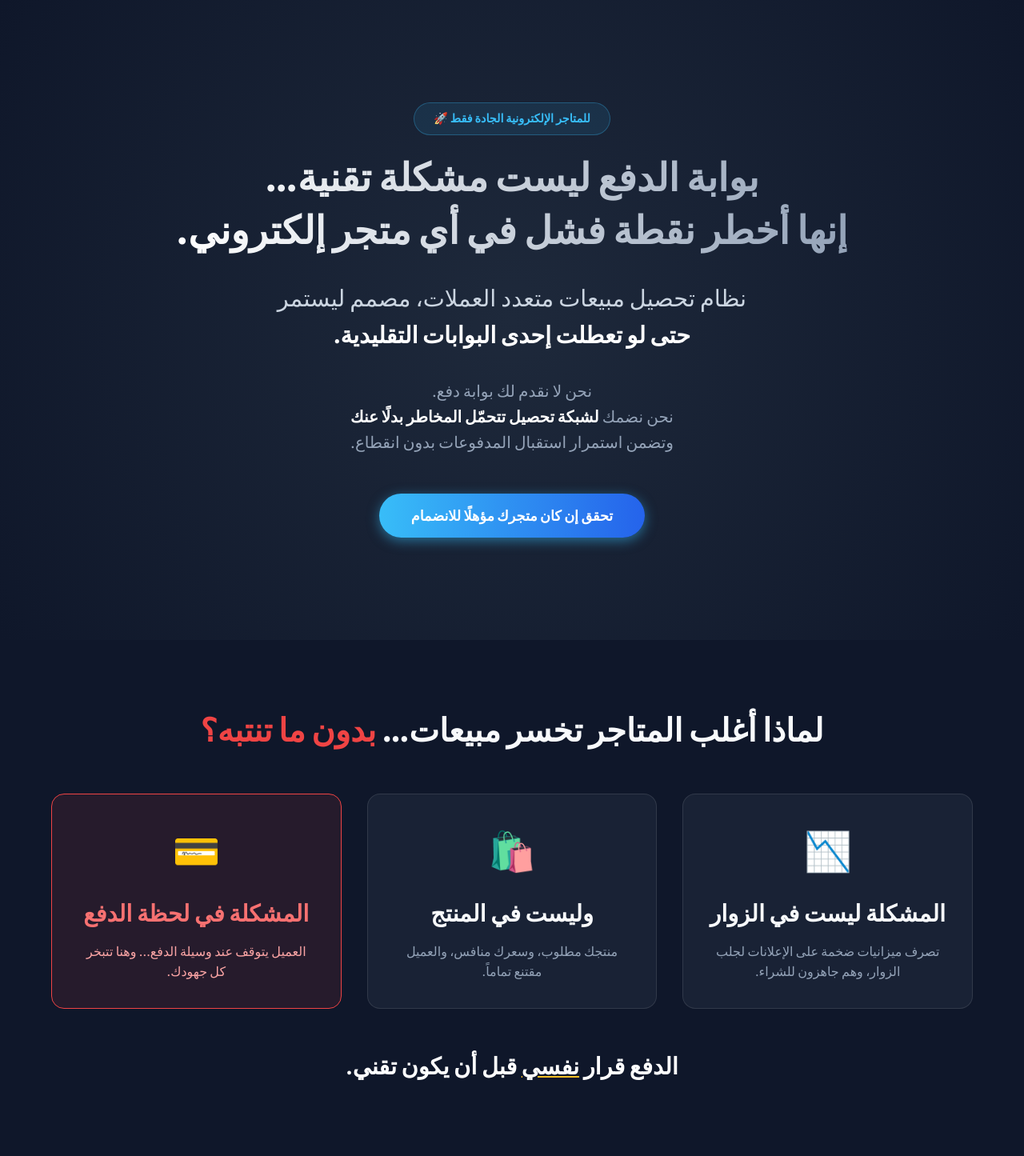
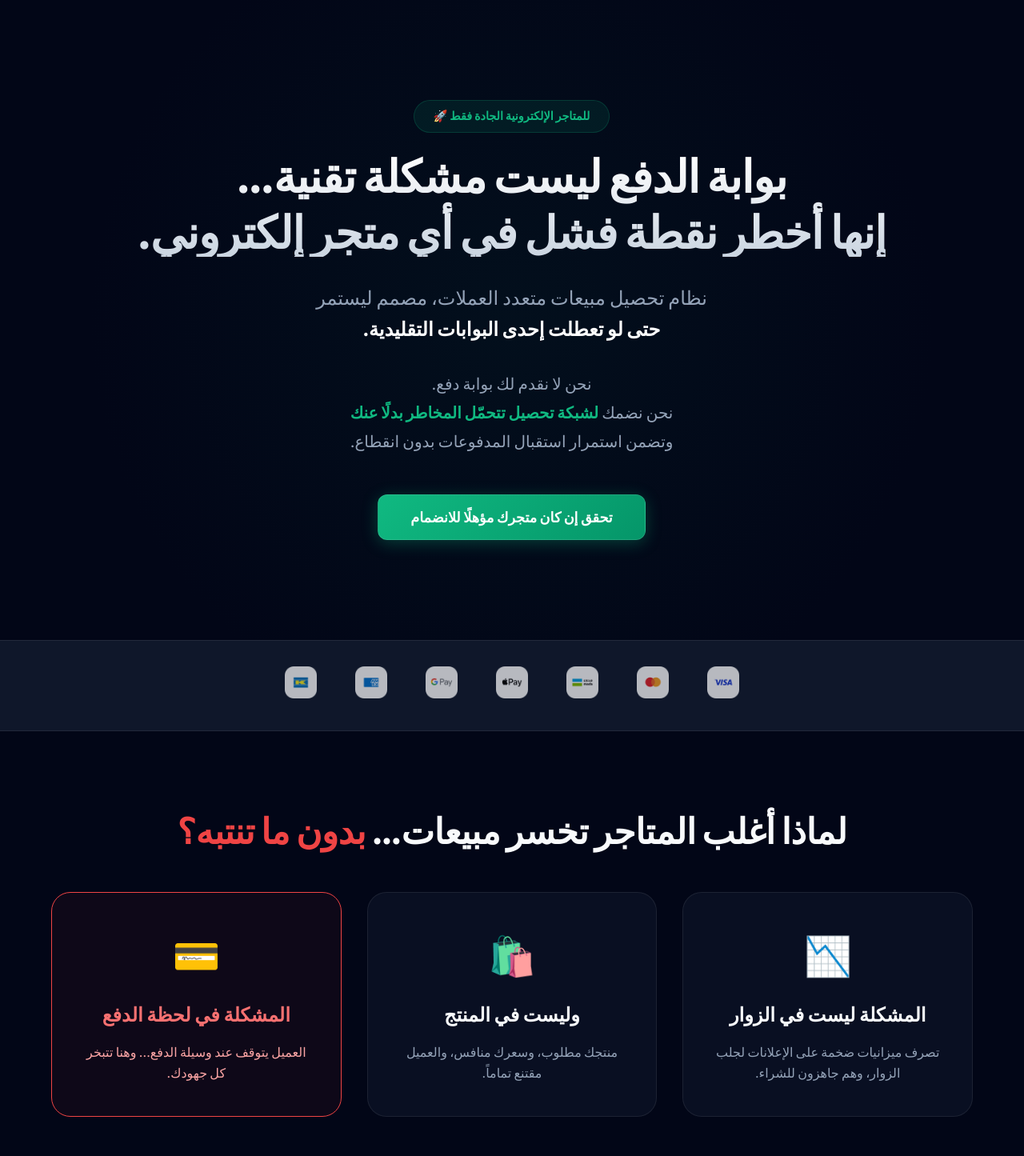
Before and after one commit to mREDAra/egate-landingpage, a React (Vite) app: page / in a window 1280 px wide. Shown: the top 1445 px of the page at 80% size. Built offline with nearby package versions, Linux system fonts and the light colour scheme.

Commit message:
feat: Green Version Design Applied - Full Transformation

```diff
--- a/App.tsx
+++ b/App.tsx
@@ -1,5 +1,6 @@
 import React, { useEffect } from 'react';
 import HeroSection from './components/HeroSection';
+import PaymentLogos from './components/PaymentLogos';
 import ProblemSection from './components/ProblemSection';
 import RisksSection from './components/RisksSection';
 import SolutionNetworkSection from './components/SolutionNetworkSection';
@@ -20,6 +21,7 @@ const App: React.FC = () => {
     return (
         <div className="App">
             <HeroSection />
+            <PaymentLogos />
             <ProblemSection />
             <RisksSection />
             <SolutionNetworkSection />
@@ -32,9 +34,9 @@ const App: React.FC = () => {
             <footer style={{
                 padding: '2rem',
                 textAlign: 'center',
-                background: '#0f172a',
-                borderTop: '1px solid #1e293b',
-                color: '#64748b'
+                background: 'var(--bg-primary)',
+                borderTop: '1px solid var(--card-border)',
+                color: 'var(--text-secondary)'
             }}>
                 <p>© {new Date().getFullYear()} E-GATE GROUP. All rights reserved.</p>
             </footer>
--- a/components/HeroSection.tsx
+++ b/components/HeroSection.tsx
@@ -7,7 +7,7 @@ const HeroSection: React.FC = () => {
             minHeight: '100vh',
             display: 'flex',
             alignItems: 'center',
-            background: 'radial-gradient(circle at center, #1e293b 0%, #0f172a 100%)',
+            background: 'radial-gradient(circle at center, rgba(16, 185, 129, 0.05) 0%, var(--bg-primary) 70%)',
             textAlign: 'center'
         }}>
             <div className="container">
@@ -17,12 +17,13 @@ const HeroSection: React.FC = () => {
                             display: 'inline-block',
                             padding: '0.5rem 1.5rem',
                             borderRadius: '50px',
-                            background: 'rgba(56, 189, 248, 0.1)',
-                            border: '1px solid rgba(56, 189, 248, 0.3)',
-                            color: '#38bdf8',
+                            background: 'rgba(16, 185, 129, 0.1)',
+                            border: '1px solid rgba(16, 185, 129, 0.2)',
+                            color: 'var(--accent)',
                             fontSize: '0.9rem',
                             fontWeight: '600',
-                            marginBottom: '1.5rem'
+                            marginBottom: '1.5rem',
+                            backdropFilter: 'blur(10px)'
                         }}>
                             للمتاجر الإلكترونية الجادة فقط 🚀
                         </span>
@@ -36,14 +37,14 @@ const HeroSection: React.FC = () => {
                     </div>
 
                     <div style={{ maxWidth: '800px', margin: '0 auto 3rem auto' }}>
-                        <h2 className="heading-md" style={{ color: '#cbd5e1', fontWeight: '400', lineHeight: '1.6' }}>
+                        <h2 className="heading-md" style={{ color: 'var(--text-secondary)', fontWeight: '400', lineHeight: '1.6' }}>
                             نظام تحصيل مبيعات متعدد العملات، مصمم ليستمر <br />
                             <span style={{ color: '#fff', fontWeight: '700' }}>حتى لو تعطلت إحدى البوابات التقليدية.</span>
                         </h2>
 
                         <p className="text-lead" style={{ marginTop: '2rem' }}>
                             نحن لا نقدم لك بوابة دفع. <br />
-                            نحن نضمك <strong style={{ color: '#fff' }}>لشبكة تحصيل تتحمّل المخاطر بدلًا عنك</strong> <br />
+                            نحن نضمك <strong style={{ color: 'var(--accent)' }}>لشبكة تحصيل تتحمّل المخاطر بدلًا عنك</strong> <br />
                             وتضمن استمرار استقبال المدفوعات بدون انقطاع.
                         </p>
                     </div>
@@ -58,7 +59,7 @@ const HeroSection: React.FC = () => {
             </div>
 
             {/* Background elements */}
-            <div className="glow-bg" style={{ top: '50%', left: '50%', transform: 'translate(-50%, -50%)', width: '80vw', height: '80vw', opacity: 0.1 }}></div>
+            <div className="glow-bg" style={{ top: '50%', left: '50%', transform: 'translate(-50%, -50%)', width: '80vw', height: '80vw', opacity: 0.15 }}></div>
         </section>
     );
 };
--- a/components/HighTicketSection.tsx
+++ b/components/HighTicketSection.tsx
@@ -3,10 +3,10 @@ import AnimatedSection from './AnimatedSection';
 
 const HighTicketSection: React.FC = () => {
     return (
-        <section className="section" style={{ background: 'linear-gradient(to right, #0f172a, #111827)' }}>
+        <section className="section" style={{ background: 'linear-gradient(to right, #020617, #0f172a)' }}>
             <div className="container">
                 <AnimatedSection className="text-center">
-                    <div style={{ display: 'inline-block', padding: '0.5rem 2rem', background: '#fbbf24', color: '#000', fontWeight: 'bold', borderRadius: '50px', marginBottom: '2rem' }}>
+                    <div style={{ display: 'inline-block', padding: '0.5rem 2rem', background: 'var(--gold)', color: '#000', fontWeight: 'bold', borderRadius: '50px', marginBottom: '2rem' }}>
                         High-Ticket Service
                     </div>
 
@@ -33,7 +33,7 @@ const HighTicketSection: React.FC = () => {
                         </div>
                     </div>
 
-                    <p className="heading-md" style={{ marginTop: '3rem', color: '#fbbf24' }}>
+                    <p className="heading-md" style={{ marginTop: '3rem', color: 'var(--gold)' }}>
                         أنت لا تدفع مقابل التفعيل فقط.<br />
                         أنت تنضم <span style={{ textDecoration: 'underline' }}>لنظام يتحمّل أخطر جزء في البزنس بدلًا عنك</span>.
                     </p>
--- a/components/PaymentLogos.tsx
+++ b/components/PaymentLogos.tsx
@@ -1,43 +1,35 @@
+import React from 'react';
 
-import React from 'react';
-import { PAYMENT_METHODS } from '../constants/content';
-import { PaymentMethod } from '../types';
-
-const Icon: React.FC<{ name: string }> = ({ name }) => {
-  let src = "";
-  switch (name) {
-    case 'visa': src = "/assets/logos/visa.png"; break;
-    case 'mastercard': src = "/assets/logos/mastercard.png"; break;
-    case 'mada': src = "/assets/logos/mada.png"; break;
-    case 'amex': src = "/assets/logos/amex.png"; break;
-    case 'applepay': src = "/assets/logos/applepay.png"; break;
-    case 'googlepay': src = "/assets/logos/googlepay.png"; break;
-    case 'knet': src = "/assets/logos/knet.png"; break;
-    default: return null;
-  }
-
-  return (
-    <div className="relative h-16 w-auto flex items-center justify-center">
-      <img
-        src={src}
-        alt={name}
-        className="h-16 w-auto object-contain drop-shadow-md hover:scale-105 transition-transform duration-300"
-        loading="eager"
-        decoding="sync"
-      />
-    </div>
-  );
-};
+const LOGOS = [
+  { name: 'Visa', src: '/assets/logos/visa.png' },
+  { name: 'Mastercard', src: '/assets/logos/mastercard.png' },
+  { name: 'Mada', src: '/assets/logos/mada.png' },
+  { name: 'Apple Pay', src: '/assets/logos/applepay.png' },
+  { name: 'Google Pay', src: '/assets/logos/googlepay.png' },
+  { name: 'Amex', src: '/assets/logos/amex.png' },
+  { name: 'KNET', src: '/assets/logos/knet.png' }
+];
 
 const PaymentLogos: React.FC = () => {
   return (
-    <section className="py-8 bg-slate-900 border-y border-slate-800 relative z-20 w-full">
-      <div className="container mx-auto px-4">
-        {/* Static Grid Display */}
-        <div className="flex flex-wrap items-center justify-center gap-8 md:gap-12 lg:gap-16">
-          {PAYMENT_METHODS.map((method, idx) => (
-            <div key={`${method.name}-${idx}`} className="flex-shrink-0 transition-transform duration-300 hover:scale-105">
-              <Icon name={method.icon} />
+    <section className="section" style={{ padding: '2rem 0', background: 'var(--bg-secondary)', borderTop: '1px solid var(--card-border)', borderBottom: '1px solid var(--card-border)' }}>
+      <div className="container">
+        <div style={{ display: 'flex', flexWrap: 'wrap', justifyContent: 'center', gap: '3rem', alignItems: 'center' }}>
+          {LOGOS.map((logo, idx) => (
+            <div key={idx} style={{
+              opacity: 0.7,
+              transition: 'all 0.3s ease',
+              cursor: 'default'
+            }}
+              onMouseEnter={(e) => { e.currentTarget.style.opacity = '1'; e.currentTarget.style.transform = 'scale(1.1)'; }}
+              onMouseLeave={(e) => { e.currentTarget.style.opacity = '0.7'; e.currentTarget.style.transform = 'scale(1)'; }}
+            >
+              <img
+                src={logo.src}
+                alt={logo.name}
+                style={{ height: '40px', width: 'auto', objectFit: 'contain' }}
+                loading="lazy"
+              />
             </div>
           ))}
         </div>
--- a/components/ProblemSection.tsx
+++ b/components/ProblemSection.tsx
@@ -3,11 +3,11 @@ import AnimatedSection from './AnimatedSection';
 
 const ProblemSection: React.FC = () => {
     return (
-        <section className="section" style={{ backgroundColor: '#0f172a' }}>
+        <section className="section" style={{ backgroundColor: 'var(--bg-primary)' }}>
             <div className="container">
                 <AnimatedSection className="text-center">
                     <h2 className="heading-lg">
-                        لماذا أغلب المتاجر تخسر مبيعات… <span style={{ color: '#ef4444' }}>بدون ما تنتبه؟</span>
+                        لماذا أغلب المتاجر تخسر مبيعات… <span style={{ color: 'var(--error)' }}>بدون ما تنتبه؟</span>
                     </h2>
 
                     <div className="grid grid-3" style={{ marginTop: '3rem', gap: '2rem' }}>
@@ -21,7 +21,7 @@ const ProblemSection: React.FC = () => {
                             <h3 className="heading-md">وليست في المنتج</h3>
                             <p className="text-secondary">منتجك مطلوب، وسعرك منافس، والعميل مقتنع تماماً.</p>
                         </div>
-                        <div className="card" style={{ border: '1px solid #ef4444', background: 'rgba(239, 68, 68, 0.1)' }}>
+                        <div className="card" style={{ border: '1px solid var(--error)', background: 'rgba(239, 68, 68, 0.05)' }}>
                             <div style={{ fontSize: '3rem', marginBottom: '1rem' }}>💳</div>
                             <h3 className="heading-md" style={{ color: '#f87171' }}>المشكلة في لحظة الدفع</h3>
                             <p className="text-secondary" style={{ color: '#fca5a5' }}>
@@ -30,8 +30,8 @@ const ProblemSection: React.FC = () => {
                         </div>
                     </div>
 
-                    <p className="heading-md" style={{ marginTop: '3rem', color: '#fff' }}>
-                        الدفع قرار <span style={{ textDecoration: 'underline', textDecorationColor: '#fbbf24' }}>نفسي</span> قبل أن يكون تقني.
+                    <p className="heading-md" style={{ marginTop: '3rem', color: 'var(--text-primary)' }}>
+                        الدفع قرار <span style={{ textDecoration: 'underline', textDecorationColor: 'var(--gold)', color: 'var(--gold)' }}>نفسي</span> قبل أن يكون تقني.
                     </p>
                 </AnimatedSection>
             </div>
--- a/components/SocialProofSection.tsx
+++ b/components/SocialProofSection.tsx
@@ -3,12 +3,12 @@ import AnimatedSection from './AnimatedSection';
 
 const SocialProofSection: React.FC = () => {
     return (
-        <section className="section" style={{ backgroundColor: '#1e293b', textAlign: 'center' }}>
+        <section className="section" style={{ backgroundColor: 'var(--bg-secondary)', textAlign: 'center' }}>
             <div className="container">
                 <AnimatedSection>
                     <h2 className="heading-lg">نظام يعمل… ليس مجرد فكرة</h2>
                     <p className="text-lead">
-                        تم ربط النظام مع أكثر من <strong style={{ color: '#38bdf8', fontSize: '1.5rem' }}>50 متجرًا</strong> في قطاعات مختلفة.
+                        تم ربط النظام مع أكثر من <strong style={{ color: 'var(--accent)', fontSize: '1.5rem' }}>50 متجرًا</strong> في قطاعات مختلفة.
                     </p>
 
                     <div className="grid grid-3" style={{ marginTop: '3rem' }}>
@@ -26,8 +26,8 @@ const SocialProofSection: React.FC = () => {
                         </div>
                     </div>
 
-                    <div style={{ marginTop: '4rem', padding: '2rem', border: '1px dashed #fbbf24', borderRadius: '1rem', display: 'inline-block' }}>
-                        <p style={{ fontSize: '1.2rem', color: '#fbbf24' }}>
+                    <div style={{ marginTop: '4rem', padding: '2rem', border: '1px dashed var(--gold)', borderRadius: '1rem', display: 'inline-block' }}>
+                        <p style={{ fontSize: '1.2rem', color: 'var(--gold)' }}>
                             بعض شركائنا يعملون معنا منذ أكثر من <strong style={{ fontSize: '1.5rem' }}>سنتين</strong> بدون أي انقطاع في التحصيل.
                         </p>
                         <p style={{ marginTop: '1rem', fontWeight: 'bold' }}>الاستمرارية هي الدليل الأقوى.</p>
--- a/index.css
+++ b/index.css
@@ -1,18 +1,33 @@
 @import url('https://fonts.googleapis.com/css2?family=Outfit:wght@300;400;600;700&display=swap');
 
 :root {
-    --bg-primary: #0f172a;
-    --bg-secondary: #1e293b;
+    /* Green Version Palette */
+    --bg-primary: #020617;
+    /* Deepest Slate/Black */
+    --bg-secondary: #0f172a;
+    /* Slate 900 */
+    --bg-card: rgba(15, 23, 42, 0.6);
+
     --text-primary: #f8fafc;
     --text-secondary: #94a3b8;
-    --accent: #38bdf8;
-    --accent-glow: rgba(56, 189, 248, 0.5);
+
+    /* Core Green Accent */
+    --accent: #10b981;
+    /* Emerald 500 */
+    --accent-dark: #059669;
+    /* Emerald 600 */
+    --accent-light: #34d399;
+    /* Emerald 400 */
+    --accent-glow: rgba(16, 185, 129, 0.3);
+
     --gold: #fbbf24;
     --success: #22c55e;
     --error: #ef4444;
-    --card-bg: rgba(30, 41, 59, 0.7);
-    --card-border: rgba(255, 255, 255, 0.1);
-    --transition: all 0.3s ease-in-out;
+
+    --card-border: rgba(255, 255, 255, 0.08);
+    --card-border-hover: rgba(16, 185, 129, 0.3);
+
+    --transition: all 0.3s cubic-bezier(0.4, 0, 0.2, 1);
 }
 
 * {
@@ -33,6 +48,7 @@ body {
     overflow-x: hidden;
     font-size: 16px;
     line-height: 1.6;
+    background-color: var(--bg-primary);
 }
 
 a {
@@ -56,7 +72,7 @@ button {
 }
 
 .section {
-    padding: 5rem 0;
+    padding: 6rem 0;
     position: relative;
     overflow: hidden;
 }
@@ -73,43 +89,53 @@ button {
     color: var(--text-secondary);
 }
 
+.text-accent {
+    color: var(--accent);
+}
+
 .heading-xl {
-    font-size: 3rem;
-    font-weight: 700;
-    line-height: 1.2;
-    margin-bottom: 1.5rem;
-    background: linear-gradient(to right, #fff, #94a3b8);
+    font-size: 3.5rem;
+    font-weight: 800;
+    line-height: 1.1;
+    margin-bottom: 2rem;
+    letter-spacing: -0.02em;
+    background: linear-gradient(to bottom, #fff, #cbd5e1);
     -webkit-background-clip: text;
     -webkit-text-fill-color: transparent;
 }
 
 .heading-lg {
-    font-size: 2.5rem;
+    font-size: 2.75rem;
     font-weight: 700;
-    margin-bottom: 1rem;
+    margin-bottom: 1.5rem;
+    line-height: 1.3;
+    letter-spacing: -0.01em;
 }
 
 .heading-md {
-    font-size: 1.8rem;
+    font-size: 1.5rem;
     font-weight: 600;
-    margin-bottom: 0.8rem;
+    margin-bottom: 1rem;
     color: var(--text-primary);
 }
 
 .text-lead {
     font-size: 1.25rem;
     color: var(--text-secondary);
-    margin-bottom: 2rem;
+    margin-bottom: 2.5rem;
     max-width: 800px;
     margin-left: auto;
     margin-right: auto;
+    line-height: 1.8;
 }
 
 /* Components */
 .btn {
-    display: inline-block;
+    display: inline-flex;
+    align-items: center;
+    justify-content: center;
     padding: 1rem 2.5rem;
-    border-radius: 50px;
+    border-radius: 12px;
     font-weight: 600;
     font-size: 1.1rem;
     transition: var(--transition);
@@ -119,29 +145,32 @@ button {
 }
 
 .btn-primary {
-    background: linear-gradient(90deg, var(--accent), #2563eb);
-    color: white;
-    box-shadow: 0 4px 15px var(--accent-glow);
+    background: linear-gradient(135deg, var(--accent) 0%, var(--accent-dark) 100%);
+    color: #fff;
+    box-shadow: 0 4px 20px var(--accent-glow);
+    border: 1px solid rgba(255, 255, 255, 0.1);
 }
 
 .btn-primary:hover {
     transform: translateY(-2px);
-    box-shadow: 0 8px 25px var(--accent-glow);
+    box-shadow: 0 8px 30px var(--accent-glow);
+    border-color: rgba(255, 255, 255, 0.2);
 }
 
 .card {
-    background: var(--card-bg);
+    background: var(--bg-card);
     border: 1px solid var(--card-border);
-    border-radius: 1rem;
-    padding: 2rem;
-    backdrop-filter: blur(10px);
+    border-radius: 1.5rem;
+    padding: 2.5rem;
+    backdrop-filter: blur(12px);
     transition: var(--transition);
+    height: 100%;
 }
 
 .card:hover {
     transform: translateY(-5px);
-    border-color: var(--accent);
-    box-shadow: 0 10px 30px rgba(0, 0, 0, 0.2);
+    border-color: var(--card-border-hover);
+    box-shadow: 0 20px 40px -10px rgba(0, 0, 0, 0.3);
 }
 
 .grid {
@@ -150,19 +179,19 @@ button {
 }
 
 .grid-2 {
-    grid-template-columns: repeat(auto-fit, minmax(300px, 1fr));
+    grid-template-columns: repeat(auto-fit, minmax(350px, 1fr));
 }
 
 .grid-3 {
-    grid-template-columns: repeat(auto-fit, minmax(280px, 1fr));
+    grid-template-columns: repeat(auto-fit, minmax(300px, 1fr));
 }
 
 /* Animated Section */
 .fade-in-section {
     opacity: 0;
-    transform: translateY(20px);
+    transform: translateY(30px);
     transition: opacity 0.8s ease-out, transform 0.8s ease-out;
-    will-change: opacity, visibility;
+    will-change: opacity, transform;
 }
 
 .fade-in-section.is-visible {
@@ -173,12 +202,13 @@ button {
 /* Background Effects */
 .glow-bg {
     position: absolute;
-    width: 600px;
-    height: 600px;
-    background: radial-gradient(circle, rgba(56, 189, 248, 0.1) 0%, rgba(15, 23, 42, 0) 70%);
+    width: 800px;
+    height: 800px;
+    background: radial-gradient(circle, var(--accent-glow) 0%, rgba(2, 6, 23, 0) 70%);
     border-radius: 50%;
     pointer-events: none;
     z-index: -1;
+    filter: blur(60px);
 }
 
 /* Responsive */
```
Also changed, not shown: components/JoinStepsSection.tsx (+6 -6 lines), components/ProductInfoSection.tsx (+36 -22 lines), components/RisksSection.tsx (+8 -8 lines), components/SolutionNetworkSection.tsx (+7 -7 lines), components/TargetAudienceSection.tsx (+9 -9 lines), 1 other file (tests, documents, lock files or other folders).
